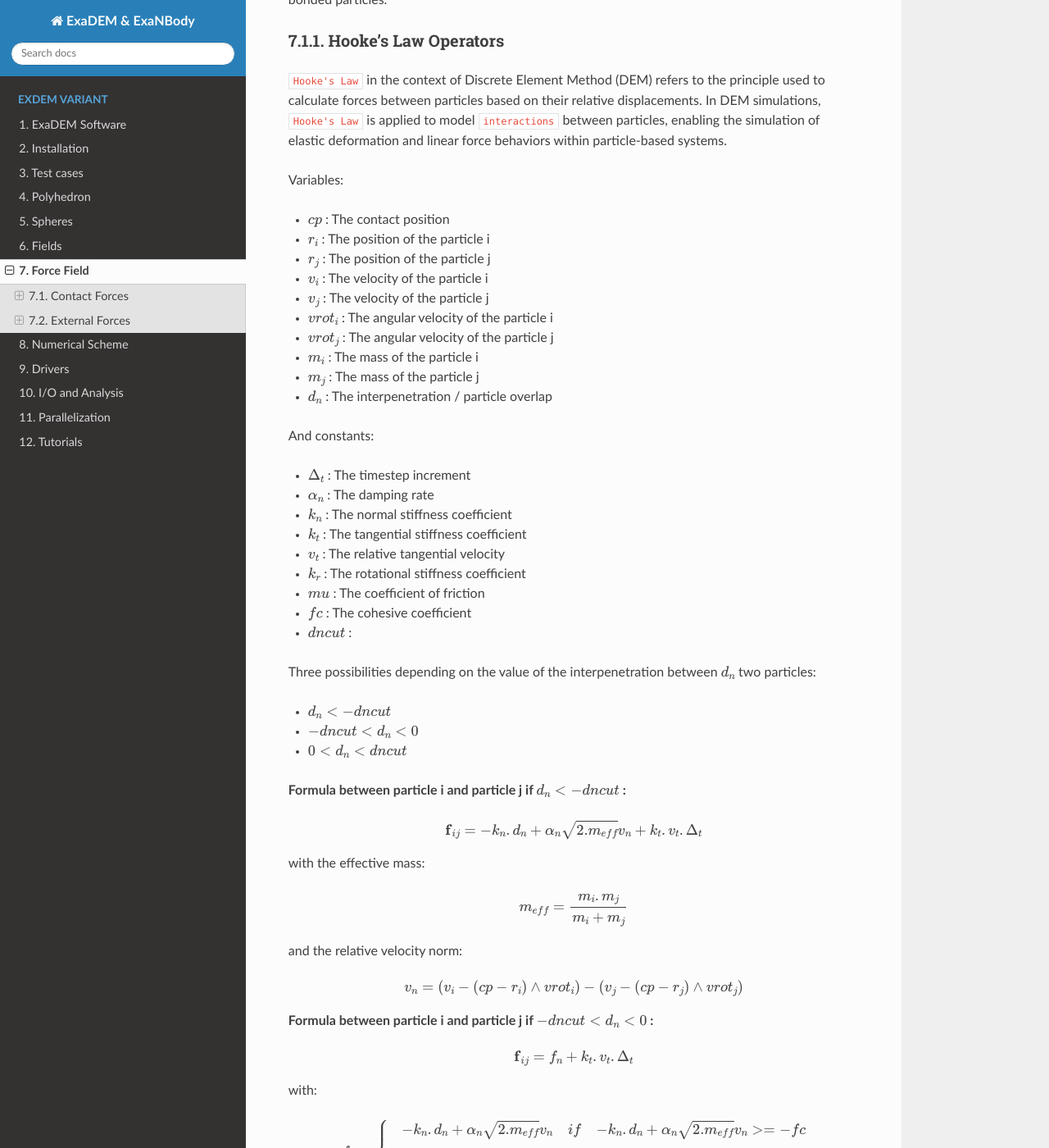
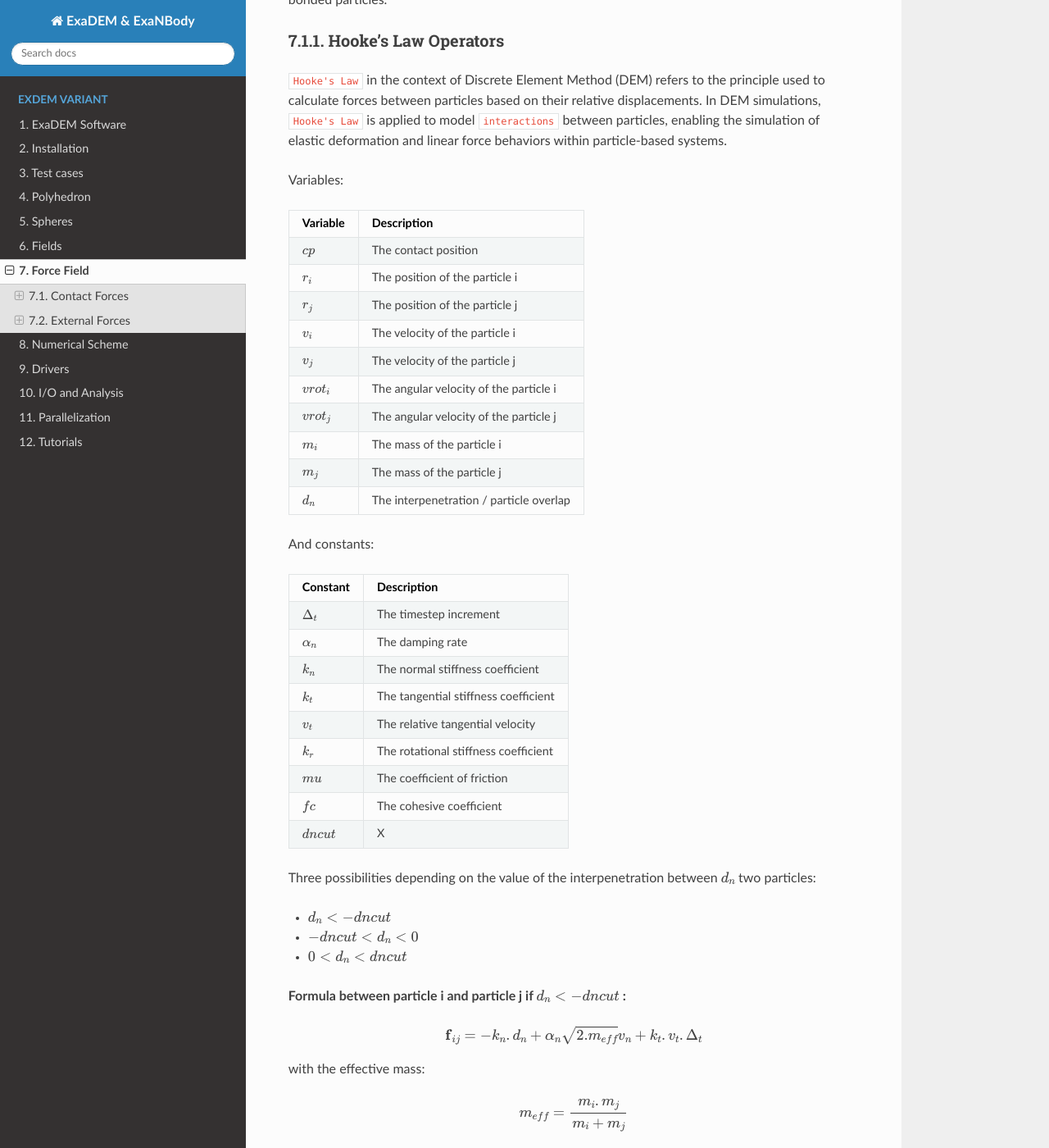
Before and after one commit to Collab4exaNBody/doc_exaDEM, a Sphinx documentation site: the page built from docs/source/project_exaDEM/ForceField.rst, in a window 1280 px wide and 1400 px high, scrolled down 396 px. Shown: the whole window at 82% size. Built offline with Sphinx 7.4.7 and the Read the Docs theme 2.0.0, drawn with Linux system fonts in a browser that asks for light colours; some of the changed text lies outside the part shown.

Commit message:
update doc style

```diff
--- a/docs/source/project_exaDEM/ForceField.rst
+++ b/docs/source/project_exaDEM/ForceField.rst
@@ -17,28 +17,54 @@ Hooke's Law Operators
 
 Variables:
 
-* \\(cp\\) : The contact position
-* \\(r_i\\) : The position of the particle i
-* \\(r_j\\) : The position of the particle j
-* \\(v_i\\) : The velocity of the particle i
-* \\(v_j\\) : The velocity of the particle j
-* \\(vrot_i\\) : The angular velocity of the particle i
-* \\(vrot_j\\) : The angular velocity of the particle j
-* \\(m_i\\) : The mass of the particle i
-* \\(m_j\\) : The mass of the particle j
-* \\(d_n\\) : The interpenetration / particle overlap
+
++--------------+-----------------------------------------+
+| Variable     | Description                             |
++==============+=========================================+
+| \\(cp\\)     | The contact position                    |
++--------------+-----------------------------------------+
+| \\(r_i\\)    | The position of the particle i          |
++--------------+-----------------------------------------+
+| \\(r_j\\)    | The position of the particle j          |
++--------------+-----------------------------------------+
+| \\(v_i\\)    | The velocity of the particle i          |
++--------------+-----------------------------------------+
+| \\(v_j\\)    | The velocity of the particle j          |
++--------------+-----------------------------------------+
+| \\(vrot_i\\) | The angular velocity of the particle i  |
++--------------+-----------------------------------------+
+| \\(vrot_j\\) | The angular velocity of the particle j  |
++--------------+-----------------------------------------+
+| \\(m_i\\)    | The mass of the particle i              |
++--------------+-----------------------------------------+
+| \\(m_j\\)    | The mass of the particle j              |
++--------------+-----------------------------------------+
+| \\(d_n\\)    | The interpenetration / particle overlap |
++--------------+-----------------------------------------+
 
 And constants:
 
-* \\(\\Delta_t\\) : The timestep increment
-* \\(\\alpha_n\\) : The damping rate
-* \\(k_n\\) : The normal stiffness coefficient
-* \\(k_t\\) : The tangential stiffness coefficient
-* \\(v_t\\) : The relative tangential velocity
-* \\(k_r\\) : The rotational stiffness coefficient
-* \\(\mu\\) : The coefficient of friction
-* \\(fc\\) : The cohesive coefficient
-* \\(dncut\\) :
++-----------------+--------------------------------------+
+| Constant        | Description                          |
++=================+======================================+
+| \\(\\Delta_t\\) | The timestep increment               |
++-----------------+--------------------------------------+
+| \\(\\alpha_n\\) | The damping rate                     |
++-----------------+--------------------------------------+
+| \\(k_n\\)       | The normal stiffness coefficient     |
++-----------------+--------------------------------------+
+| \\(k_t\\)       | The tangential stiffness coefficient |
++-----------------+--------------------------------------+
+| \\(v_t\\)       | The relative tangential velocity     |
++-----------------+--------------------------------------+
+| \\(k_r\\)       | The rotational stiffness coefficient |
++-----------------+--------------------------------------+
+| \\(\mu\\)       | The coefficient of friction          |
++-----------------+--------------------------------------+
+| \\(fc\\)        | The cohesive coefficient             |
++-----------------+--------------------------------------+
+| \\(dncut\\)     | X                                    |
++-----------------+--------------------------------------+
 
 
 Three possibilities depending on the value of the interpenetration between \\(d_n\\) two particles:
@@ -97,10 +123,19 @@ with **n** normalized vector from particle i to particle j
 * Description: These operators compute forces between particles and particles/drivers using the Hooke's law.
 * Paremeter:
 
-  * `symetric`: Activate or disable symetric updates (do not disable it with polyhedron).
-  * `config`:  Data structure that contains hooke force parameters (rcut, dncut, kn, kt, kr, fc, mu, damp_rate). Type = exaDEM::HookeParams. No default parameter.
-  * `config_driver`:  Data structure that contains hooke force parameters (rcut, dncut, kn, kt, kr, fc, mu, damp_rate). Type = exaDEM::HookeParams. This parameter is optional.
-  * `save_interactions`: Store interactions into the classifier data structure. Default is false.
+
++---------------------+----------------------------------------------------------------------------+
+| `symetric`          | Activate or disable symetric updates (do not disable it with polyhedron).  |
++---------------------+----------------------------------------------------------------------------+
+| `config`            | Data structure that contains hooke force parameters (rcut, dncut, kn, kt,  |
+|                     | kr, fc, mu, damp_rate). Type = exaDEM::HookeParams. No default parameter.  |
++---------------------+----------------------------------------------------------------------------+
+| `config_driver`     | Data structure that contains hooke force parameters (rcut, dncut, kn, kt,  |
+|                     | kr, fc, mu, damp_rate). Type = exaDEM::HookeParams.                        |
+|                     | This parameter is optional.                                                |
++---------------------+----------------------------------------------------------------------------+
+| `save_interactions` | Store interactions into the classifier data structure. Default is false.   |
++---------------------+----------------------------------------------------------------------------+
 
 Here two examples with YAML:
 
@@ -149,7 +184,9 @@ With **f** the forces, m the particle mass, and **g** the gravity constant.
 * Description: This operator computes forces related to the gravity.
 * Parameter:
 
-  * `gravity`:  Define the gravity constant in function of the gravity axis, default value are x axis = 0, y axis = 0 and z axis = -9.807
++-----------+----------------------------------------------------------------------------------------------------------------------------+
+| `gravity` |  Define the gravity constant in function of the gravity axis, default value are x axis = 0, y axis = 0 and z axis = -9.807 |
++-----------+----------------------------------------------------------------------------------------------------------------------------+
 
 ``YAML`` example:
 
@@ -174,8 +211,11 @@ With **f** the particle forces, cx the aerodynamic coefficient, and \\(\\mu\\) t
 * Description: External forces that model air or fluid, f = - mu * cx * norm(v) * vector(v).
 * Parameter:
 
-  * `cx` :  aerodynamic coefficient, default value is for air = 0.38.
-  * `mu` : drag coefficient. default value is for air = 0.000015.
++------+------------------------------------------------------------+
+| `cx` |  aerodynamic coefficient, default value is for air = 0.38. |
++------+------------------------------------------------------------+
+| `mu` | drag coefficient. default value is for air = 0.000015.     |
++------+------------------------------------------------------------+
 
 
 ``YAML`` example:  see example `quadratic-force-test/QuadraticForceInput.msp`
--- a/docs/source/project_exaDEM/Test_cases.rst
+++ b/docs/source/project_exaDEM/Test_cases.rst
@@ -44,6 +44,8 @@ In a DEM simulation under radial stress, particles are exposed to pressure from
 +==========================+==========================+
 | |ex3start|               | |ex3end|                 |
 +--------------------------+--------------------------+
+
+.. warning:: This example is currently disabled.
 
 Example 4: Rigid surface
 ^^^^^^^^^^^^^^^^^^^^^^^^
```
